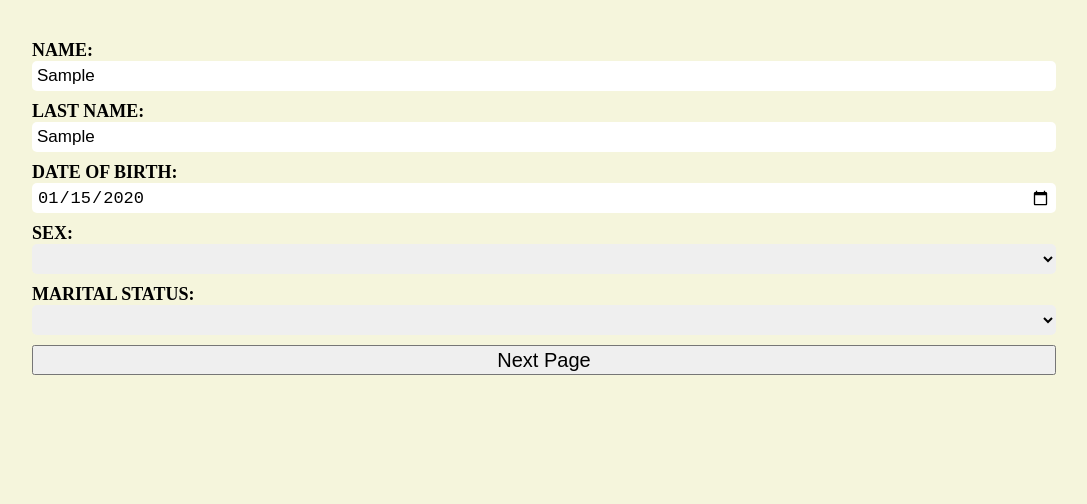
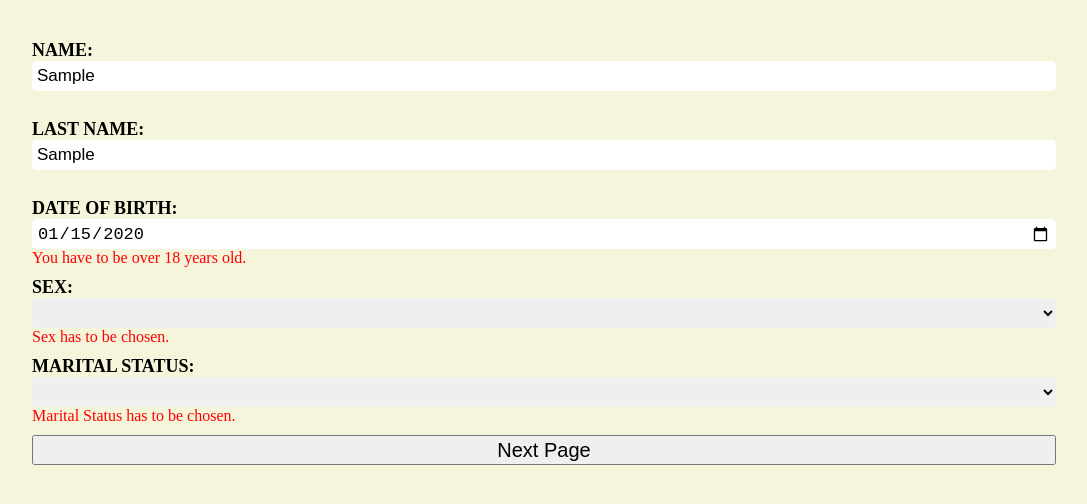
Before and after one commit to bartokrol/FormValidator, a React (Create React App) app: page / in a window 1280 px wide. Both pictures are taken after typing "Sample", "Sample", "2020-01-15" into the empty fields and a click on the button "Next Page". Shown: the top 504 px of the page, without its empty margins (96-1183 px from the left). Built offline with nearby package versions, Linux system fonts and the light colour scheme.

Commit message:
change conditional statements in checkForm function. Edit errorMessages

```diff
--- a/src/App.js
+++ b/src/App.js
@@ -35,9 +35,12 @@ class App extends Component {
 	errorMessageHidden = "form__firstPage__errorMessage";
 
 	messages = {
-		minLength: "Input has to be longer then 3 letters.",
-		onlyLetters: "Input has to contain only letters",
-		onlyNumbers: "Input has to contain only numbers",
+		minLength: "has to be longer then 2 letters.",
+		onlyLetters: "has to contain only letters.",
+		onlyNumbers: "has to contain only numbers.",
+		emptySelect: "has to be chosen.",
+		emptyDate: "Date of birth has to be chosen.",
+		underEighteen: "You have to be over 18 years old.",
 	};
 
 	handleInputChange = (e) => {
@@ -56,9 +59,14 @@ class App extends Component {
 			dateOfBirth,
 			sex,
 			maritalStatus,
+			name_message,
+			lastName_message,
+			dateOfBirth_message,
+			sex_message,
+			maritalStatus_message,
 			isPageValidated,
 		} = validated;
-		this.setState({
+		this.setState(() => ({
 			firstPageErrors: {
 				name_err: !name,
 				lastName_err: !lastName,
@@ -66,9 +74,17 @@ class App extends Component {
 				sex_err: !sex,
 				maritalStatus_err: !maritalStatus,
 			},
+			firstPageErrorsMessages: {
+				name_message: name_message,
+				lastName_message: lastName_message,
+				dateOfBirth_message: dateOfBirth_message,
+				sex_message: sex_message,
+				maritalStatus_message: maritalStatus_message,
+			},
 			firstPageValidated: isPageValidated,
-		});
+		}));
 	};
+
 	checkForm() {
 		let name = true;
 		let lastName = true;
@@ -77,29 +93,43 @@ class App extends Component {
 		let maritalStatus = true;
 		let isPageValidated = false;
 
+		let name_message = " ";
+		let lastName_message = " ";
+		let dateOfBirth_message = " ";
+		let sex_message = " ";
+		let maritalStatus_message = " ";
+
 		const date = this.checkDateOfBirthValidation(dateOfBirth);
 		dateOfBirth = date;
 
-		if (this.state.name.length > 3) {
-		} else {
+		if (this.state.name.length < 3) {
 			name = false;
+			name_message = this.messages.minLength;
 		}
 
-		if (this.state.lastName.length > 3) {
-		} else {
+		if (this.state.lastName.length < 2) {
 			lastName = false;
+			lastName_message = this.messages.minLength;
 		}
-		if (dateOfBirth) {
-		} else {
+
+		if (dateOfBirth.notFilled) {
 			dateOfBirth = false;
+			dateOfBirth_message = this.messages.emptyDate;
 		}
-		if (this.state.sex) {
-		} else {
+
+		if (dateOfBirth.underEighteen) {
+			dateOfBirth = false;
+			dateOfBirth_message = this.messages.underEighteen;
+		}
+
+		if (!this.state.sex) {
 			sex = false;
+			sex_message = this.messages.emptySelect;
 		}
-		if (this.state.maritalStatus) {
-		} else {
+
+		if (!this.state.maritalStatus) {
 			maritalStatus = false;
+			maritalStatus_message = this.messages.emptySelect;
 		}
 
 		if ((name, lastName, dateOfBirth, sex, maritalStatus)) {
@@ -112,6 +142,11 @@ class App extends Component {
 			dateOfBirth,
 			sex,
 			maritalStatus,
+			name_message,
+			lastName_message,
+			dateOfBirth_message,
+			sex_message,
+			maritalStatus_message,
 			isPageValidated,
 		};
 	}
@@ -127,7 +162,9 @@ class App extends Component {
 		const todaysYear = date.getFullYear();
 
 		if (!year || !month || !day) {
-			dateOfBirth = false;
+			dateOfBirth = {
+				notFilled: true,
+			};
 			return dateOfBirth;
 		}
 
@@ -142,15 +179,21 @@ class App extends Component {
 							dateOfBirth = true;
 							return dateOfBirth;
 						} else {
-							dateOfBirth = false;
+							dateOfBirth = {
+								underEighteen: true,
+							};
 							return dateOfBirth;
 						}
 					} else {
-						dateOfBirth = false;
+						dateOfBirth = {
+							underEighteen: true,
+						};
 						return dateOfBirth;
 					}
 				} else {
-					dateOfBirth = false;
+					dateOfBirth = {
+						underEighteen: true,
+					};
 					return dateOfBirth;
 				}
 			}
--- a/src/FirstPage.js
+++ b/src/FirstPage.js
@@ -30,7 +30,7 @@ const FirstPage = (props) => {
 			<span
 				className={name_err ? props.messageActive : props.messageHidden}
 			>
-				{name_message}
+				{`Name ${name_message}`}
 			</span>
 			<label htmlFor="lastName" className="form__firstPage__labelName">
 				Last Name:{" "}
@@ -47,7 +47,7 @@ const FirstPage = (props) => {
 					lastName_err ? props.messageActive : props.messageHidden
 				}
 			>
-				{lastName_message}
+				{`Last Name ${lastName_message}`}
 			</span>
 			<label htmlFor="dateOfBirth" className="form__firstPage__labelName">
 				Date of Birth:{" "}
@@ -84,7 +84,7 @@ const FirstPage = (props) => {
 			<span
 				className={sex_err ? props.messageActive : props.messageHidden}
 			>
-				{sex_message}
+				{`Sex ${sex_message}`}
 			</span>
 			<label
 				htmlFor="maritalStatus"
@@ -112,7 +112,7 @@ const FirstPage = (props) => {
 						: props.messageHidden
 				}
 			>
-				{maritalStatus_message}
+				{`Marital Status ${maritalStatus_message}`}
 			</span>
 			<button class="form__button" onClick={props.submit}>
 				Next Page
--- a/src/styles/App.scss
+++ b/src/styles/App.scss
@@ -35,8 +35,9 @@
 
 		&__errorMessage {
 			margin-bottom: 10px;
+			height: 18px;
 			color: red;
-			visibility: hidden;
+			opacity: 0;
 		}
 	}
 
@@ -46,6 +47,6 @@
 	}
 
 	.active {
-		visibility: visible;
+		opacity: 1;
 	}
 }
```
